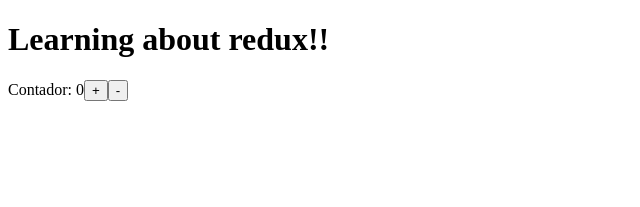
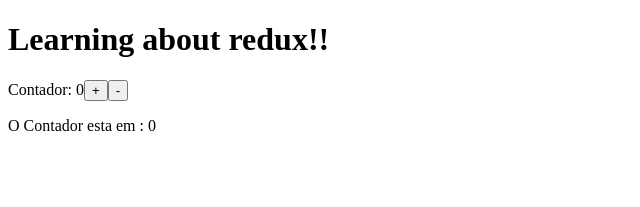
Before and after one commit to felipe-programador-18/redux.counter, a React (Create React App) app in the folder redux-counter/: page / in a window 1280 px wide. Shown: the top 207 px of the page, without its empty margins (0-640 px from the left). Built offline with nearby package versions, Linux system fonts and the light colour scheme.

Commit message:
c5- modify some dates

```diff
--- a/redux-counter/src/App.js
+++ b/redux-counter/src/App.js
@@ -1,9 +1,9 @@
-import React, {Component} from "react";
-import { createStore } from "redux";
-import Counter from "./counter";
-import counterReducer from "./reducer";
+import React, {Component} from "react"
+import { createStore } from "redux"
+import Counter from "./counter"
+import counterReducer from "./reducer"
 import {Provider} from 'react-redux'
-
+import DisplayCounter from './DisplayCounter'
 
 let store = createStore(counterReducer)
 
@@ -14,6 +14,7 @@
     <div className="App">
       <h1>Learning about redux!!</h1>
       <Counter/>
+      <DisplayCounter/>
     </div>
       </Provider>
     )
```
